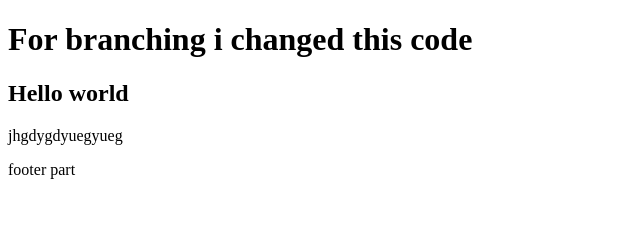
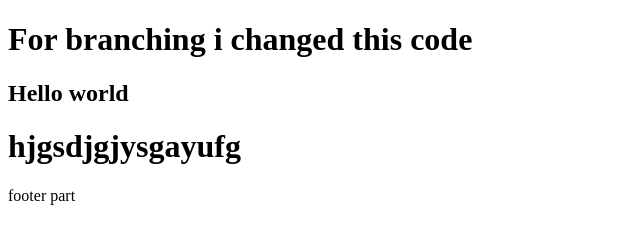
Before and after one commit to gayathiri8/Test, a plain HTML site: page index.html in a window 1280 px wide. Shown: the whole page, without its empty margins (0-640 px from the left). Drawn offline with Linux system fonts and the light colour scheme.

Commit message:
line 9 changed

```diff
--- a/index.html
+++ b/index.html
@@ -9,7 +9,7 @@
     <div class="hero">
     <h1>For branching i changed this code</h1>
     <h2>Hello world</h2>
-    <p>jhgdygdyuegyueg</p>
+    <h1>hjgsdjgjysgayufg</h1>
     </div>
     <div class="footer">
         <p>footer part</p>
```
